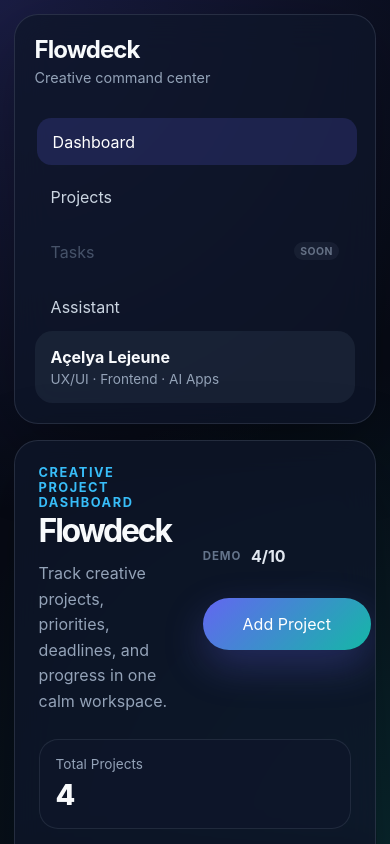
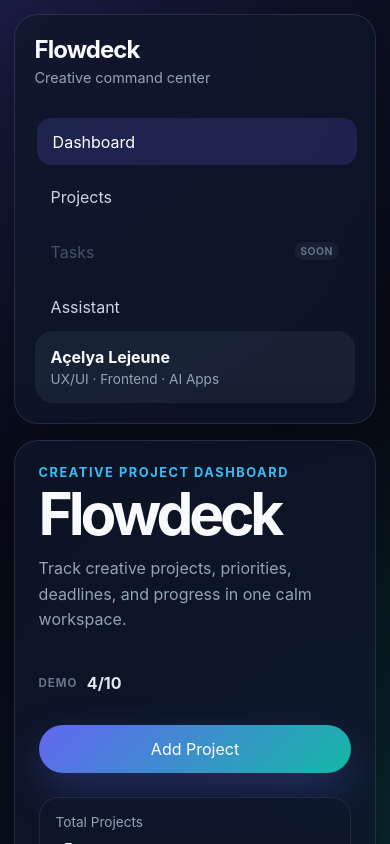
Before and after one commit to LejeuneA/flowdeck, a React (Vite) app: page / in a window 390 px wide. Shown: the top 844 px of the page. Built offline with nearby package versions, Linux system fonts and the light colour scheme.

Commit message:
Improve responsive demo header layout

```diff
--- a/src/styles/flowdeck.scss
+++ b/src/styles/flowdeck.scss
@@ -927,13 +927,6 @@ button {
         padding: 0.85rem;
     }
 
-    .flowdeck__header-actions,
-    .projects-page__header,
-    .projects-page__actions {
-        flex-direction: column;
-        align-items: stretch;
-    }
-
     .flowdeck__demo-limit {
         justify-content: flex-start;
     }
@@ -970,3 +963,61 @@ button {
         width: 100%;
     }
 }
+
+@media (max-width: 1100px) {
+
+    .flowdeck__header,
+    .projects-page__header {
+        flex-direction: column;
+        align-items: stretch;
+        gap: 1.5rem;
+    }
+
+    .flowdeck__header-actions,
+    .projects-page__actions {
+        width: 100%;
+        display: flex;
+        flex-direction: row;
+        align-items: center;
+        justify-content: space-between;
+        gap: 1rem;
+    }
+
+    .flowdeck__demo-limit {
+        flex-shrink: 0;
+    }
+
+    .flowdeck__primary-button {
+        width: auto;
+        min-width: 10rem;
+        min-height: 3rem;
+        padding: 0.75rem 1.25rem;
+    }
+}
+
+@media (max-width: 600px) {
+
+    .flowdeck__header-actions,
+    .projects-page__actions {
+        flex-direction: column;
+        align-items: stretch;
+    }
+
+    .flowdeck__demo-limit {
+        justify-content: flex-start;
+    }
+
+    .flowdeck__primary-button {
+        width: 100%;
+        min-width: 0;
+    }
+
+    .flowdeck__title {
+        font-size: clamp(2.5rem, 15vw, 4rem);
+    }
+
+    .flowdeck__subtitle {
+        font-size: 1rem;
+        line-height: 1.6;
+    }
+}
```
